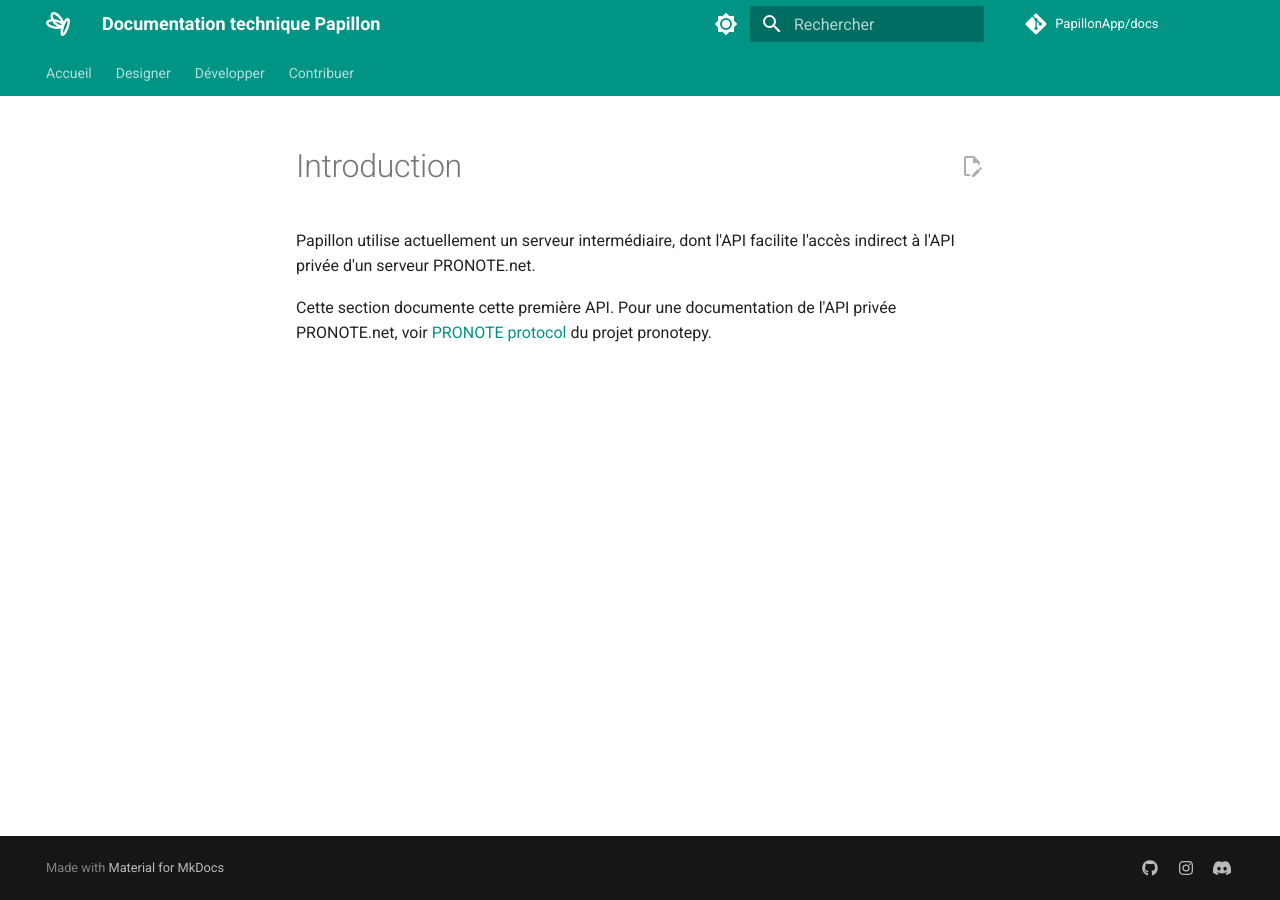
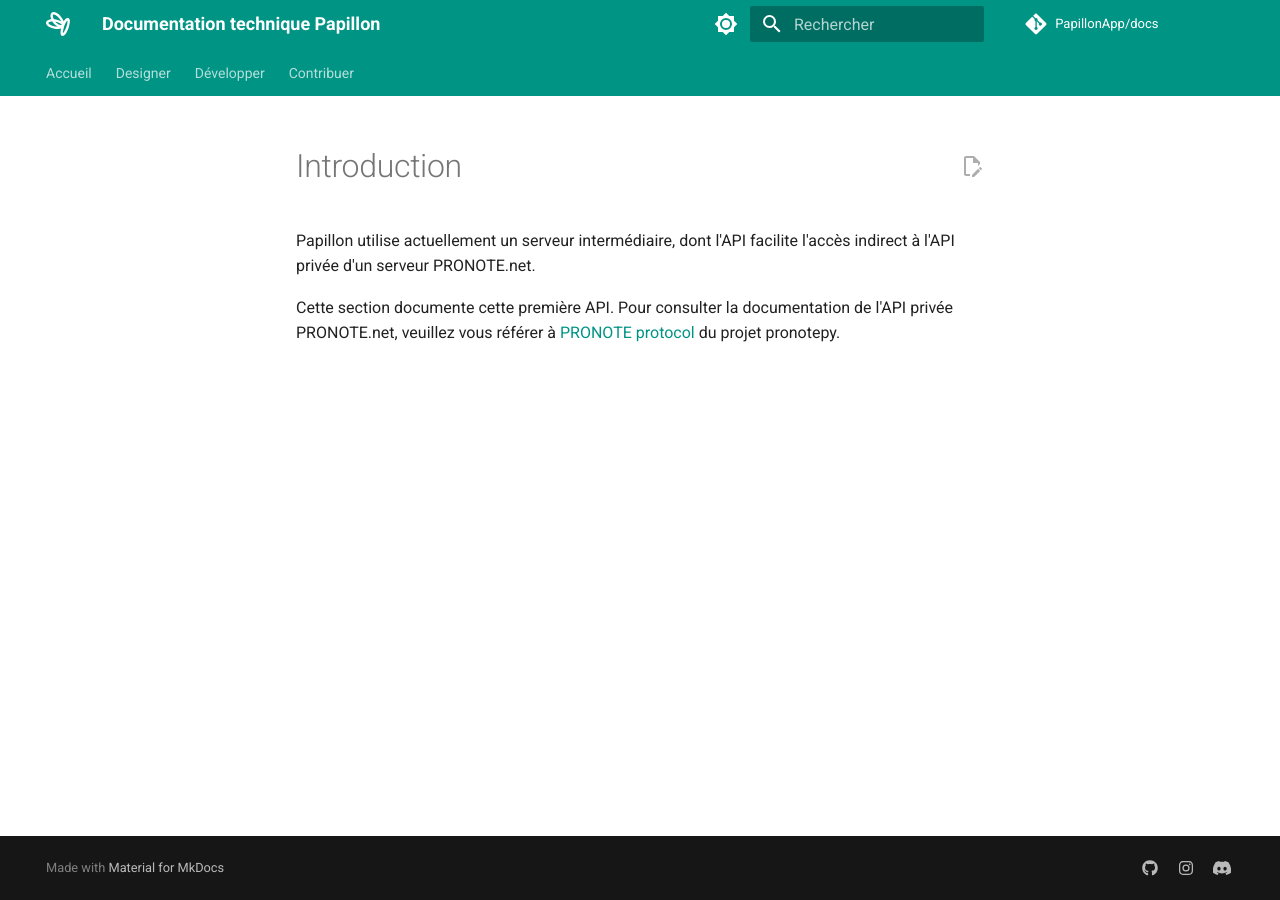
Before and after one commit to PapillonApp/docs, an MkDocs documentation site: the page built from docs/development/pronote-api/index.md, in a window 1280 px wide. Built offline with MkDocs 1.6.1 and Material for MkDocs 9.7.7, drawn with Linux system fonts in a browser that asks for light colours; comment, search, counter and statistics services are not loaded.

Commit message:
Update index.md

```diff
--- a/docs/development/pronote-api/index.md
+++ b/docs/development/pronote-api/index.md
@@ -2,4 +2,4 @@
 
 Papillon utilise actuellement un serveur intermédiaire, dont l'API facilite l'accès indirect à l'API privée d'un serveur PRONOTE.net.
 
-Cette section documente cette première API. Pour une documentation de l'API privée PRONOTE.net, voir [PRONOTE protocol](https://github.com/bain3/pronotepy/blob/master/PRONOTE%20protocol.md) du projet pronotepy.
+Cette section documente cette première API. Pour consulter la documentation de l'API privée PRONOTE.net, veuillez vous référer à [PRONOTE protocol](https://github.com/bain3/pronotepy/blob/master/PRONOTE%20protocol.md) du projet pronotepy.
```
